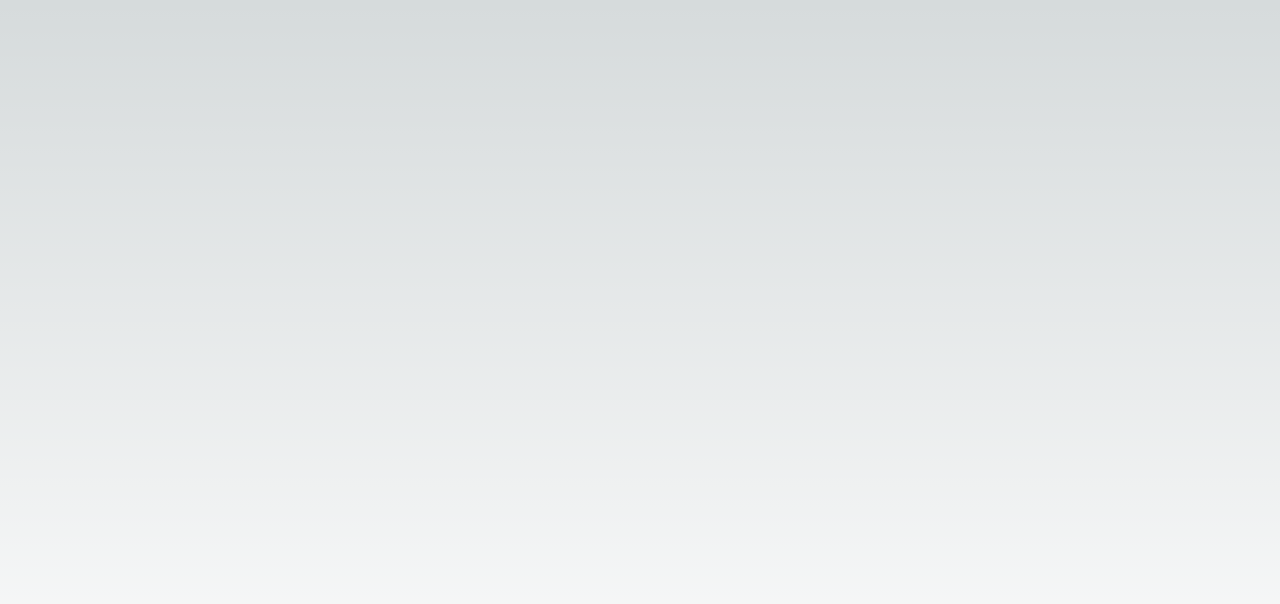
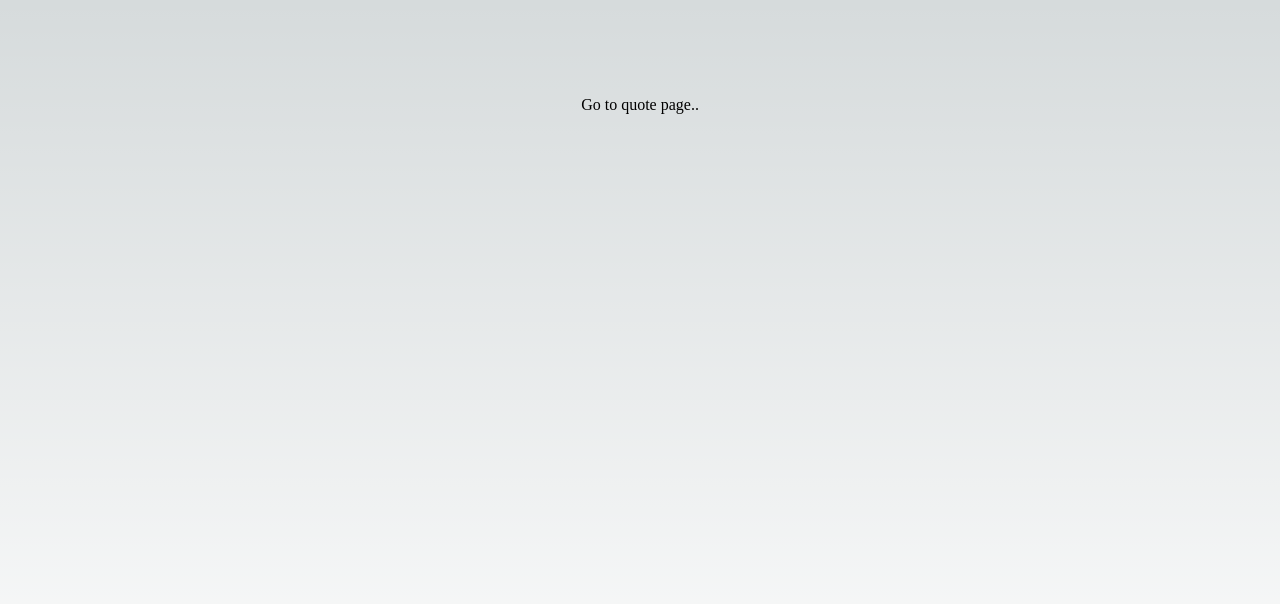
Before and after one commit to Nhollas/quote-journey, a Next.js app: page / in a window 1280 px wide. Shown: the top 604 px of the page. Built offline with nearby package versions, Linux system fonts and the light colour scheme.

Commit message:
Added small change to direct to quote page.

```diff
--- a/src/pages/index.tsx
+++ b/src/pages/index.tsx
@@ -2,6 +2,7 @@
 import Image from "next/image";
 import { Inter } from "next/font/google";
 import styles from "@/styles/Home.module.css";
+import Link from "next/link";
 
 const inter = Inter({ subsets: ["latin"] });
 
@@ -10,11 +11,13 @@
     <>
       <Head>
         <title>Create Next App</title>
-        <meta name='description' content='Generated by create next app' />
-        <meta name='viewport' content='width=device-width, initial-scale=1' />
-        <link rel='icon' href='/favicon.ico' />
+        <meta name="description" content="Generated by create next app" />
+        <meta name="viewport" content="width=device-width, initial-scale=1" />
+        <link rel="icon" href="/favicon.ico" />
       </Head>
-      <main className={styles.main}></main>
+      <main className={styles.main}>
+        <Link href="/quote">Go to quote page..</Link>
+      </main>
     </>
   );
 }
```
